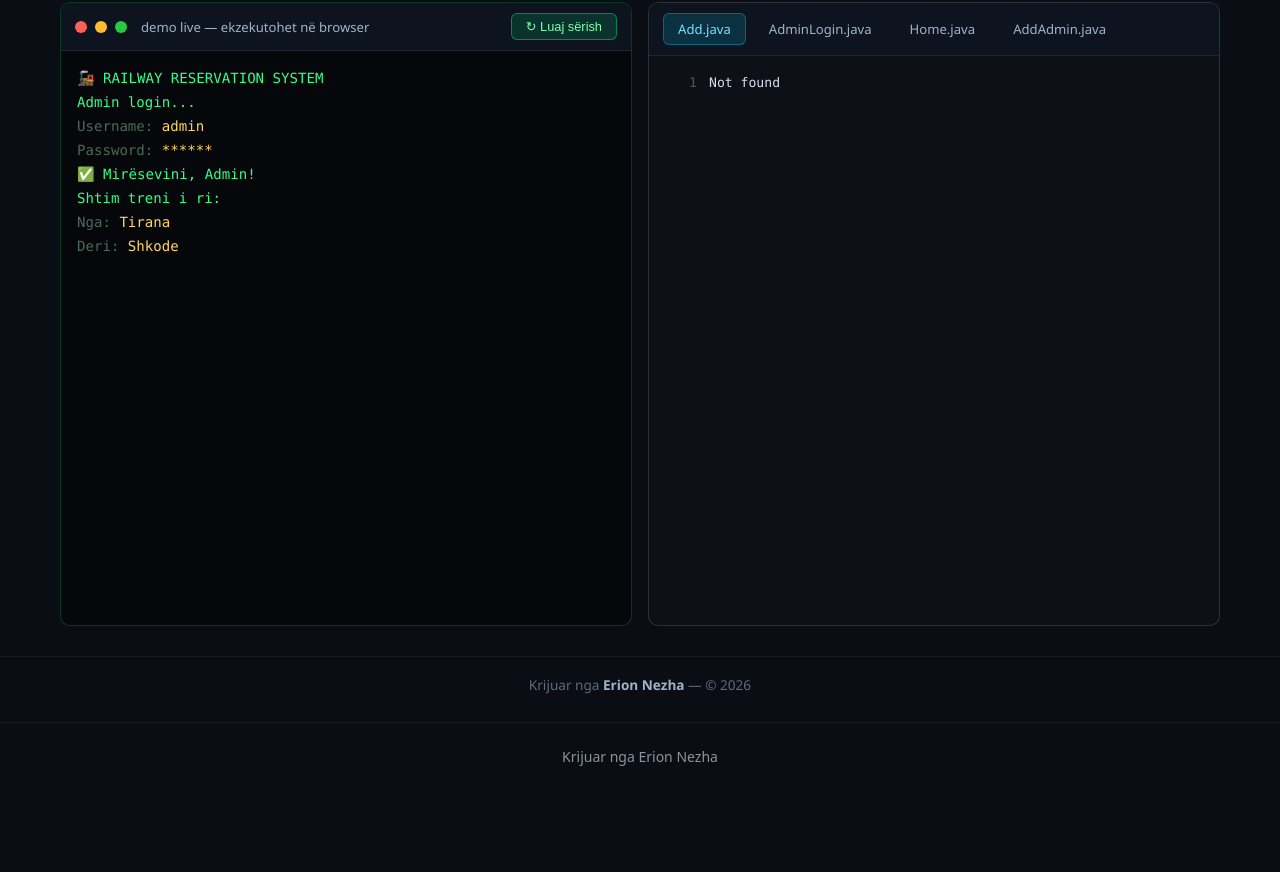
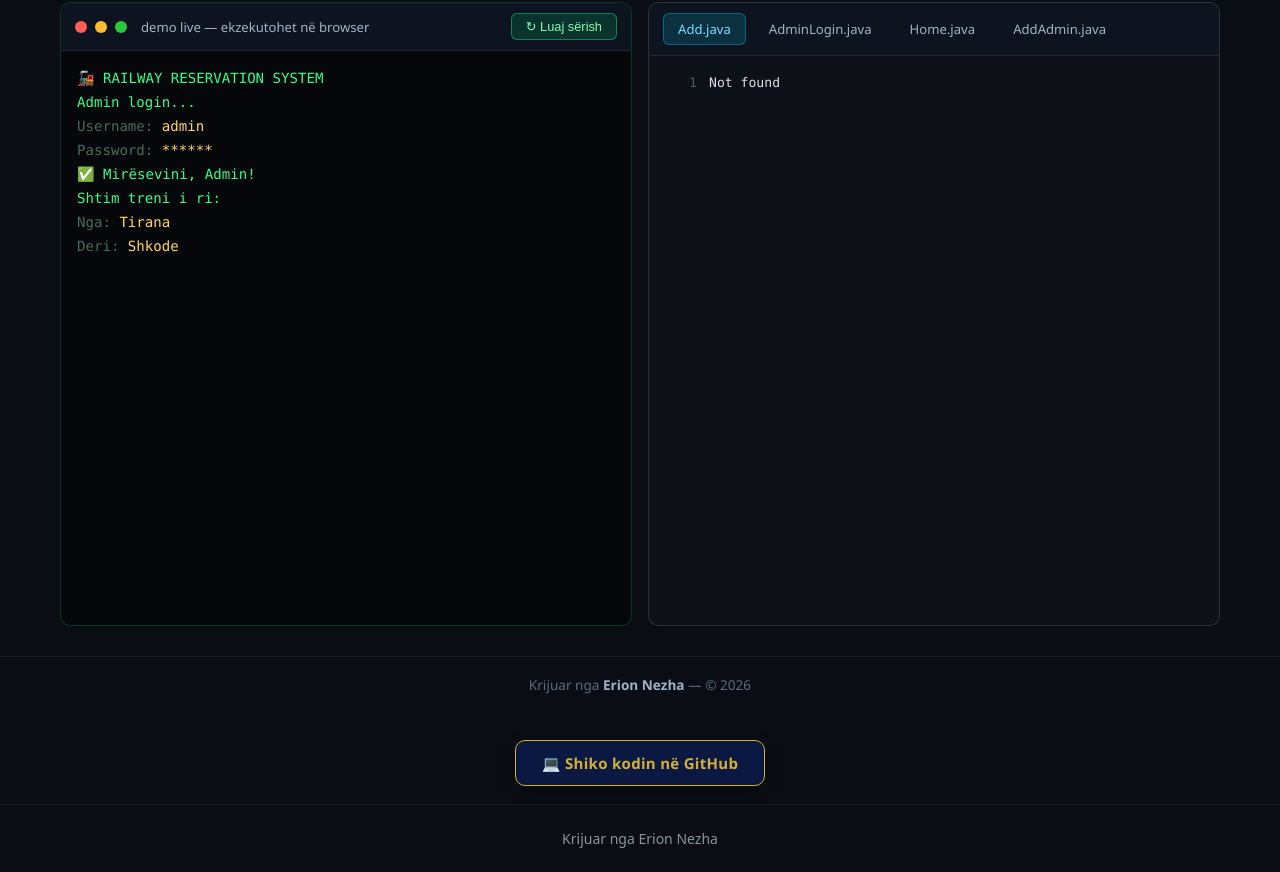
Before and after one commit to ErionNezha/Railway-Application, a plain HTML site: page index.html in a window 1280 px wide. Shown: the part 271-1143 px from the top of the page. Before the commit the page ends 1061 px from the top, so only its background shows below. Drawn offline with Linux system fonts and the light colour scheme; no server answers.

Commit message:
Shto butonin 'Shiko kodin në GitHub' — Erion Nezha

```diff
--- a/index.html
+++ b/index.html
@@ -74,6 +74,11 @@
 </div>
 </main>
 <footer>Krijuar nga <strong>Erion Nezha</strong> — © 2026</footer>
+<!-- Created by Erion Nezha — © 2026 All rights reserved -->
+<div style="text-align:center;margin:28px auto 8px;">
+<a href="https://github.com/ErionNezha/Railway-Application" target="_blank" rel="noopener" style="display:inline-block;background:#0B1942;color:#D4AF37;border:1px solid #D4AF37;padding:12px 26px;border-radius:10px;text-decoration:none;font-weight:600;font-size:15px;letter-spacing:.3px;box-shadow:0 4px 14px rgba(0,0,0,.35);">💻 Shiko kodin në GitHub</a>
+</div>
+
 <script>
 const FILES=["src/Admin/Add.java", "src/Admin/AdminLogin.java", "src/Admin/Home.java", "src/Admin/AddAdmin.java"];
 const CODEDIR="demo";
```
